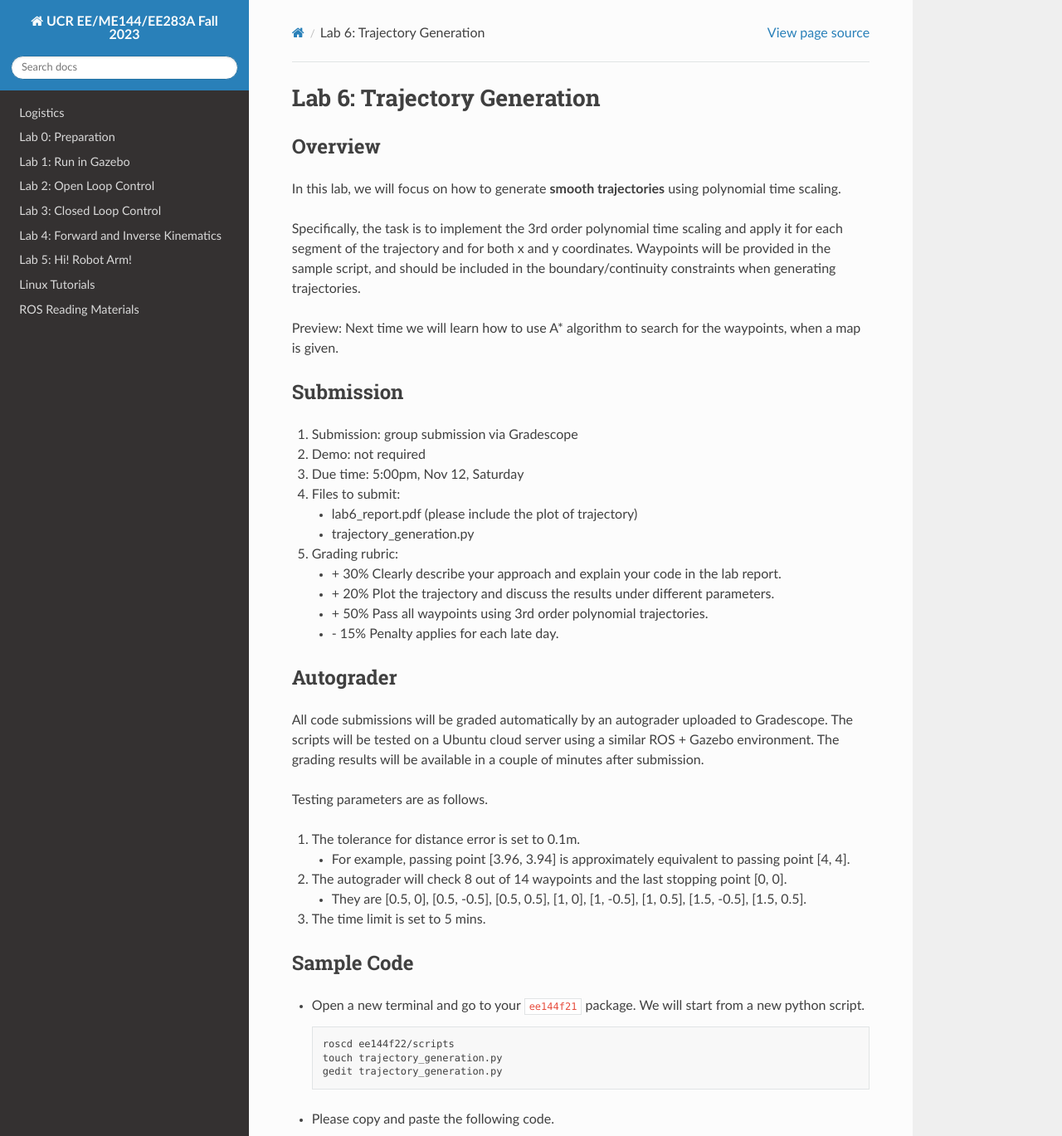
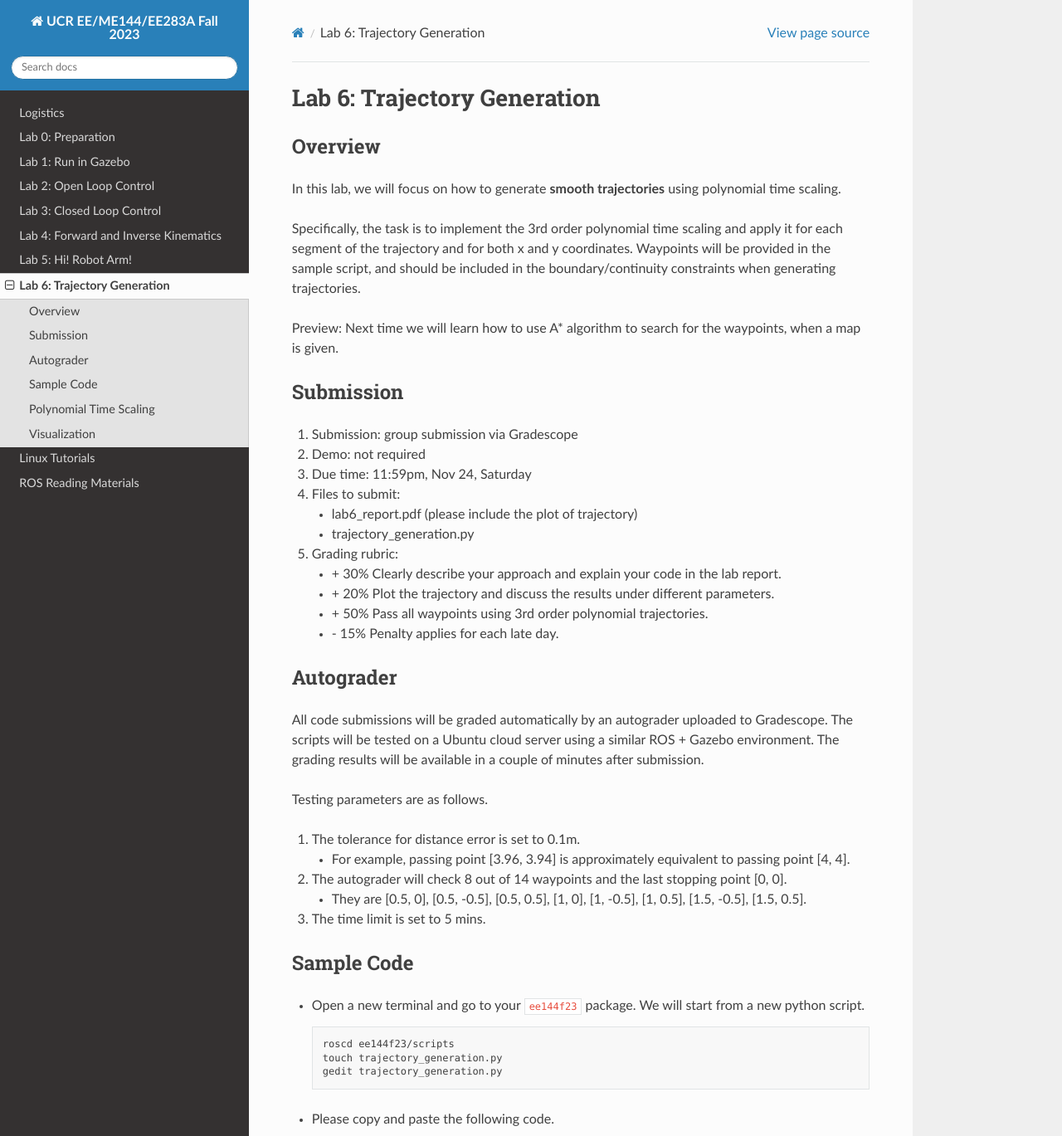
Before and after one commit to UCR-Robotics/ee144, a Sphinx documentation site: the page built from docs/lab6.rst, in a window 1280 px wide and 1400 px high, cut to the strip 0-1369 px from the top of the window. Shown: the whole strip at 83% size. Built offline with Sphinx 7.4.7 and the Read the Docs theme 2.0.0, drawn with Linux system fonts in a browser that asks for light colours.

Commit message:
up-to-date

```diff
--- a/docs/index.rst
+++ b/docs/index.rst
@@ -34,3 +35,4 @@ News
 - 10/13/2023: `Lab 3 <lab3.html>`_ is up.
 - 10/22/2023: `Lab 4 <lab4.html>`_ is up.
 - 10/28/2023: `Lab 5 <lab5.html>`_ is up.
+- 11/04/2023: `Lab 6 <lab6.html>`_ is up.
--- a/docs/lab6.rst
+++ b/docs/lab6.rst
@@ -21,7 +21,7 @@ Submission
 
 #. Demo: not required
 
-#. Due time: 5:00pm, Nov 12, Saturday
+#. Due time: 11:59pm, Nov 24, Saturday
 
 #. Files to submit:
 
@@ -59,12 +59,12 @@ Testing parameters are as follows.
 Sample Code
 -----------
 
-- Open a new terminal and go to your ``ee144f21`` package.
+- Open a new terminal and go to your ``ee144f23`` package.
   We will start from a new python script.
 
   .. code-block:: bash
 
-    roscd ee144f22/scripts
+    roscd ee144f23/scripts
     touch trajectory_generation.py
     gedit trajectory_generation.py
 
```
Also changed, not shown: other parts of docs/index.rst (+1 -0 lines).
